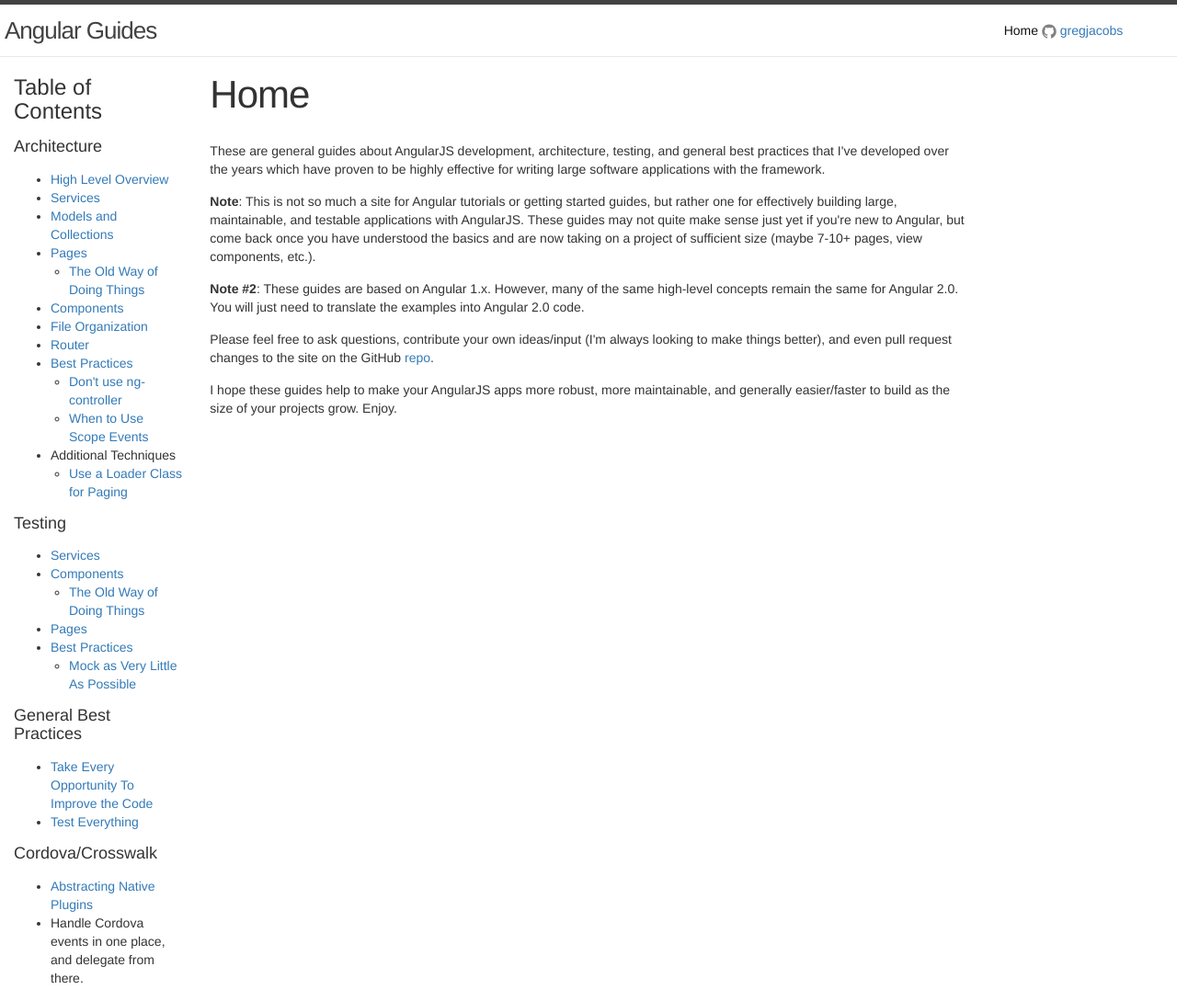
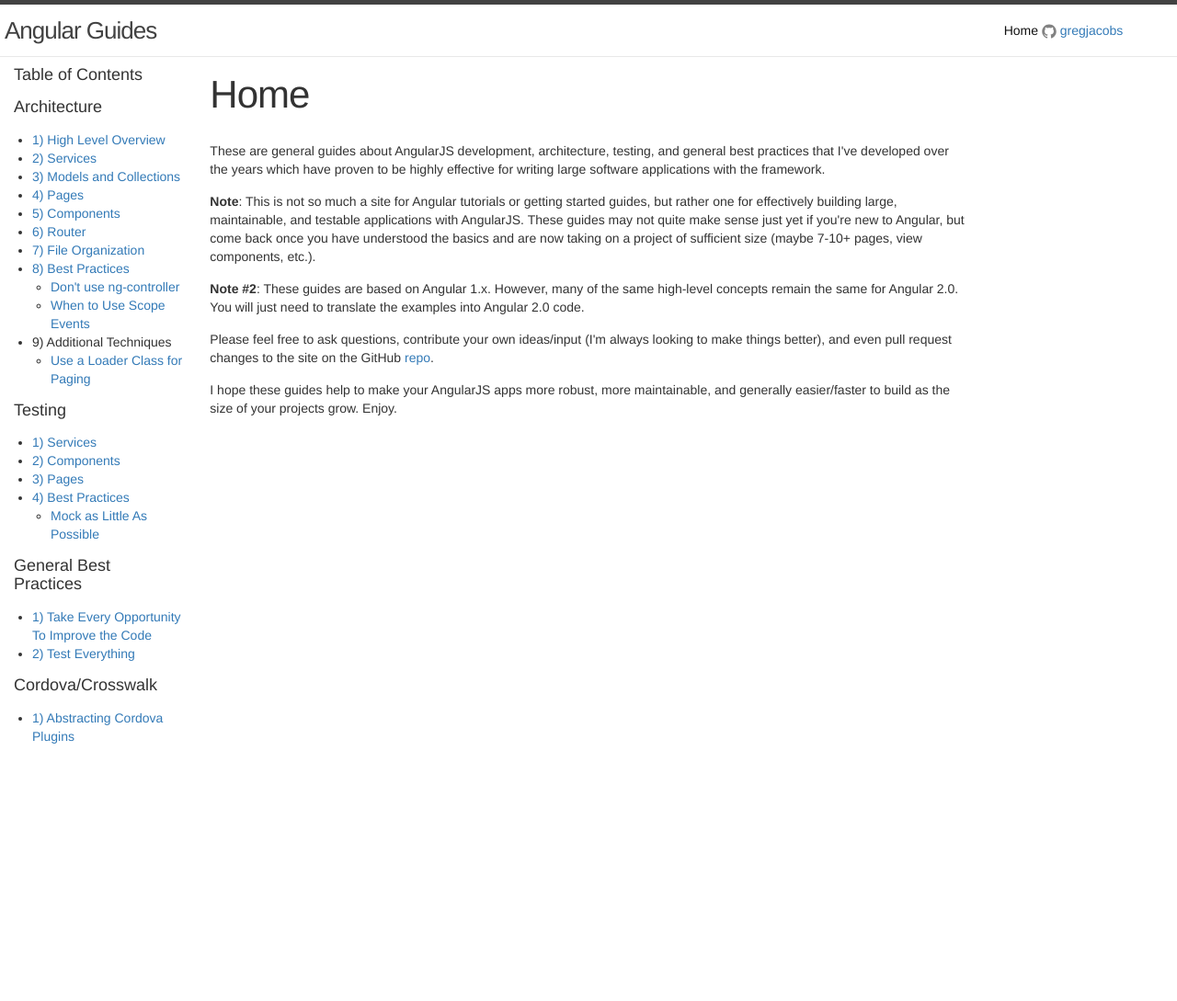
Before and after one commit to gregjacobs/Angular-Architecture, a Jekyll site: the page built from index.html, in a window 1280 px wide. Shown: the whole page at 92% size. Built offline with Jekyll 4.4.1, drawn with Linux system fonts in a browser that asks for light colours; Markdown is read by kramdown in place of the engine named in the settings; comment, search, counter and statistics services are not loaded; after the commit the page ends 900 px from its top, so only the background shows below that.

Commit message:
Add numbers to left nav

```diff
--- a/_includes/nav.html
+++ b/_includes/nav.html
@@ -1,24 +1,21 @@
 <div class="nav">
-	<h3>Table of Contents</h3>
+	<h4>Table of Contents</h4>
 
 	<h4>Architecture</h4>
 	<ul>
-		<li><a href="{{ site.baseurl }}/architecture/high-level-overview/">High Level Overview</a></li>
-		<li><a href="{{ site.baseurl }}/architecture/services/">Services</a></li>
-		<li><a href="{{ site.baseurl }}/architecture/models-and-collections/">Models and Collections</a></li>
-		<li><a href="{{ site.baseurl }}/architecture/pages/">Pages</a></li>
-		<ul class="nav__inner-list">
-			<li><a href="{{ site.baseurl }}/architecture/pages-the-old-way-of-doing-things/">The Old Way of Doing Things</a></li>
-		</ul>
-		<li><a href="{{ site.baseurl }}/architecture/components/">Components</a></li>
-		<li><a href="{{ site.baseurl }}/architecture/file-organization/">File Organization</a></li>
-		<li><a href="{{ site.baseurl }}/architecture/router/">Router</a></li>
-		<li><a href="{{ site.baseurl }}/architecture/best-practices/">Best Practices</a></li>
+		<li><a href="{{ site.baseurl }}/architecture/high-level-overview/">1) High Level Overview</a></li>
+		<li><a href="{{ site.baseurl }}/architecture/services/">2) Services</a></li>
+		<li><a href="{{ site.baseurl }}/architecture/models-and-collections/">3) Models and Collections</a></li>
+		<li><a href="{{ site.baseurl }}/architecture/pages/">4) Pages</a></li>
+		<li><a href="{{ site.baseurl }}/architecture/components/">5) Components</a></li>
+		<li><a href="{{ site.baseurl }}/architecture/router/">6) Router</a></li>
+		<li><a href="{{ site.baseurl }}/architecture/file-organization/">7) File Organization</a></li>
+		<li><a href="{{ site.baseurl }}/architecture/best-practices/">8) Best Practices</a></li>
 		<ul class="nav__inner-list">
 			<li><a href="{{ site.baseurl }}/architecture/dont-use-ng-controller/">Don't use ng-controller</a></li>
 			<li><a href="{{ site.baseurl }}/architecture/when-to-use-scope-events/">When to Use Scope Events</a></li>
 		</ul>
-		<li>Additional Techniques</li>
+		<li>9) Additional Techniques</li>
 		<ul class="nav__inner-list">
 			<li><a href="{{ site.baseurl }}/architecture/use-a-loader-class-for-paging/">Use a Loader Class for Paging</a></li>
 		</ul>
@@ -26,27 +23,27 @@
 
 	<h4>Testing</h4>
 	<ul>
-		<li><a href="{{ site.baseurl }}/testing/services/">Services</a></li>
-		<li><a href="{{ site.baseurl }}/testing/components/">Components</a></li>
+		<li><a href="{{ site.baseurl }}/testing/services/">1) Services</a></li>
+		<li><a href="{{ site.baseurl }}/testing/components/">2) Components</a></li>
+		<!--<ul class="nav__inner-list">
+			<li><a href="{{ site.baseurl }}/testing/components-the-old-way-of-doing-things">The Old Way of Doing Things</a></li>
+		</ul>-->
+		<li><a href="{{ site.baseurl }}/testing/pages/">3) Pages</a></li>
+		<li><a href="{{ site.baseurl }}/testing/best-practices">4) Best Practices</a></li>
 		<ul class="nav__inner-list">
-			<li><a href="{{ site.baseurl }}/testing/components-the-old-way-of-doing-things">The Old Way of Doing Things</a></li>
-		</ul>
-		<li><a href="{{ site.baseurl }}/testing/pages/">Pages</a></li>
-		<li><a href="{{ site.baseurl }}/testing/best-practices">Best Practices</a></li>
-		<ul class="nav__inner-list">
-			<li><a href="{{ site.baseurl }}/testing/mocking">Mock as Very Little As Possible</a></li>
+			<li><a href="{{ site.baseurl }}/testing/mocking">Mock as Little As Possible</a></li>
 		</ul>
 	</ul>
 
 	<h4>General Best Practices</h4>
 	<ul>
-		<li><a href="{{ site.baseurl }}/best-practices/take-every-opportunity-to-improve-the-code">Take Every Opportunity To Improve the Code</a></li>
-		<li><a href="{{ site.baseurl }}/best-practices/test-everything/">Test Everything</a></li>
+		<li><a href="{{ site.baseurl }}/best-practices/take-every-opportunity-to-improve-the-code">1) Take Every Opportunity To Improve the Code</a></li>
+		<li><a href="{{ site.baseurl }}/best-practices/test-everything/">2) Test Everything</a></li>
 	</ul>
 
 	<h4>Cordova/Crosswalk</h4>
 	<ul>
-		<li><a href="{{ site.baseurl }}/hybrid-apps/abstracting-plugins/">Abstracting Native Plugins</a></li>
-		<li>Handle Cordova events <!--like pause/resume--> in one place, and delegate from there.</li>
+		<li><a href="{{ site.baseurl }}/hybrid-apps/abstracting-plugins/">1) Abstracting Cordova Plugins</a></li>
+		<!--<li>4) Handle Cordova events &lt;!&ndash;like pause/resume&ndash;&gt; in one place, and delegate from there.</li>-->
 	</ul>
 </div>
--- a/_sass/_nav.scss
+++ b/_sass/_nav.scss
@@ -1,3 +1,5 @@
 .nav {}
 
+.nav ul { padding-left: 20px }
+
 .nav__inner-list { padding-left: 20px; margin-bottom: 0; }
```
